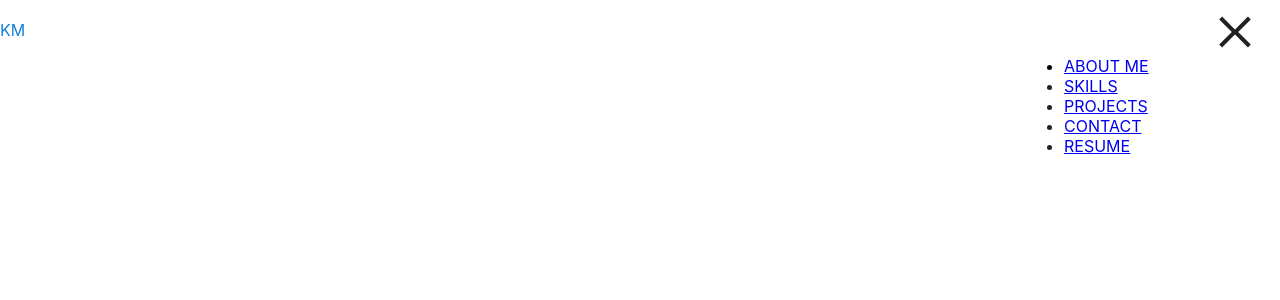
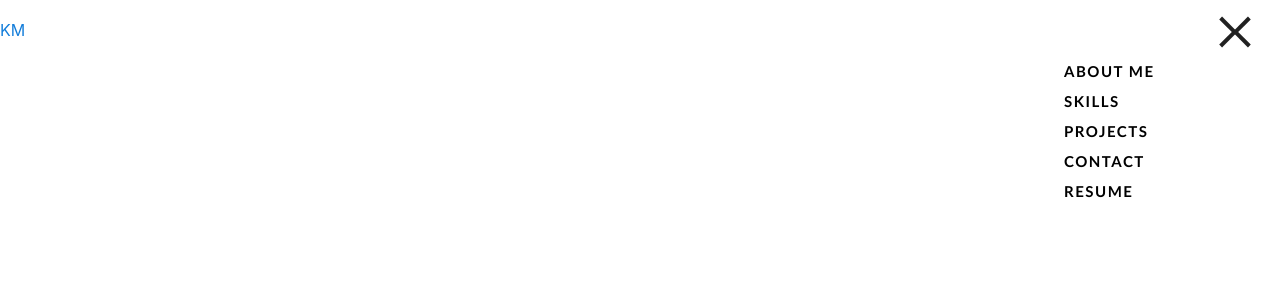
Before and after one commit to kaimcfarlane/portfolio_website_km, a React (Create React App) app in the folder portfolio_website_km/: page / in a window 1280 px wide. Both pictures are taken after a click on the element 1250 px from the left and 30 px from the top of the page. Shown: the top 300 px of the page. Built offline with nearby package versions, Linux system fonts and the light colour scheme; the HTML template or start-up script is replaced by a standard one.

Commit message:
Removed default css styling off header items

```diff
--- a/portfolio_website_km/src/Header.js
+++ b/portfolio_website_km/src/Header.js
@@ -41,12 +41,12 @@ export default function Header() {
         </div>
     </div>
         <div id={styles.menuContent} ref={menuContent}>
-            <ul id='dropdown'>
-                <li className={styles.headerItem}><a href='#'>ABOUT ME</a></li>
-                <li className='headerItem'><a href='#'>SKILLS</a></li>
-                <li className='headerItem'><a href='#'>PROJECTS</a></li>
-                <li className='headerItem'><a href='#'>CONTACT</a></li>
-                <li className='headerItem'><a href='#'>RESUME</a></li>
+            <ul id={styles.dropdown}>
+                <li className={styles.headerItem}><a href='#' className={styles.hLink}>ABOUT ME</a></li>
+                <li className={styles.headerItem}><a href='#' className={styles.hLink}>SKILLS</a></li>
+                <li className={styles.headerItem}><a href='#' className={styles.hLink}>PROJECTS</a></li>
+                <li className={styles.headerItem}><a href='#' className={styles.hLink}>CONTACT</a></li>
+                <li className={styles.headerItem}><a href='#' className={styles.hLink}>RESUME</a></li>
             </ul>
         </div>
     </section>
--- a/portfolio_website_km/src/Header.module.css
+++ b/portfolio_website_km/src/Header.module.css
@@ -5,8 +5,22 @@
     justify-content: space-between;
 }
 
+#dropdown{
+  list-style: none;
+}
+
 .headerItem{
   color: rgb(0, 0, 0);
+  font-weight: 600;
+  line-height: 2;
+  font-family: 'Gill Sans', 'GillSansCRegular', Arial, sans-serif;
+  font-size: 15px;
+  letter-spacing: 0.1em;
+}
+
+.hLink{
+  color: inherit;
+  text-decoration: none;
 }
 
 #burgerMenu{
```
